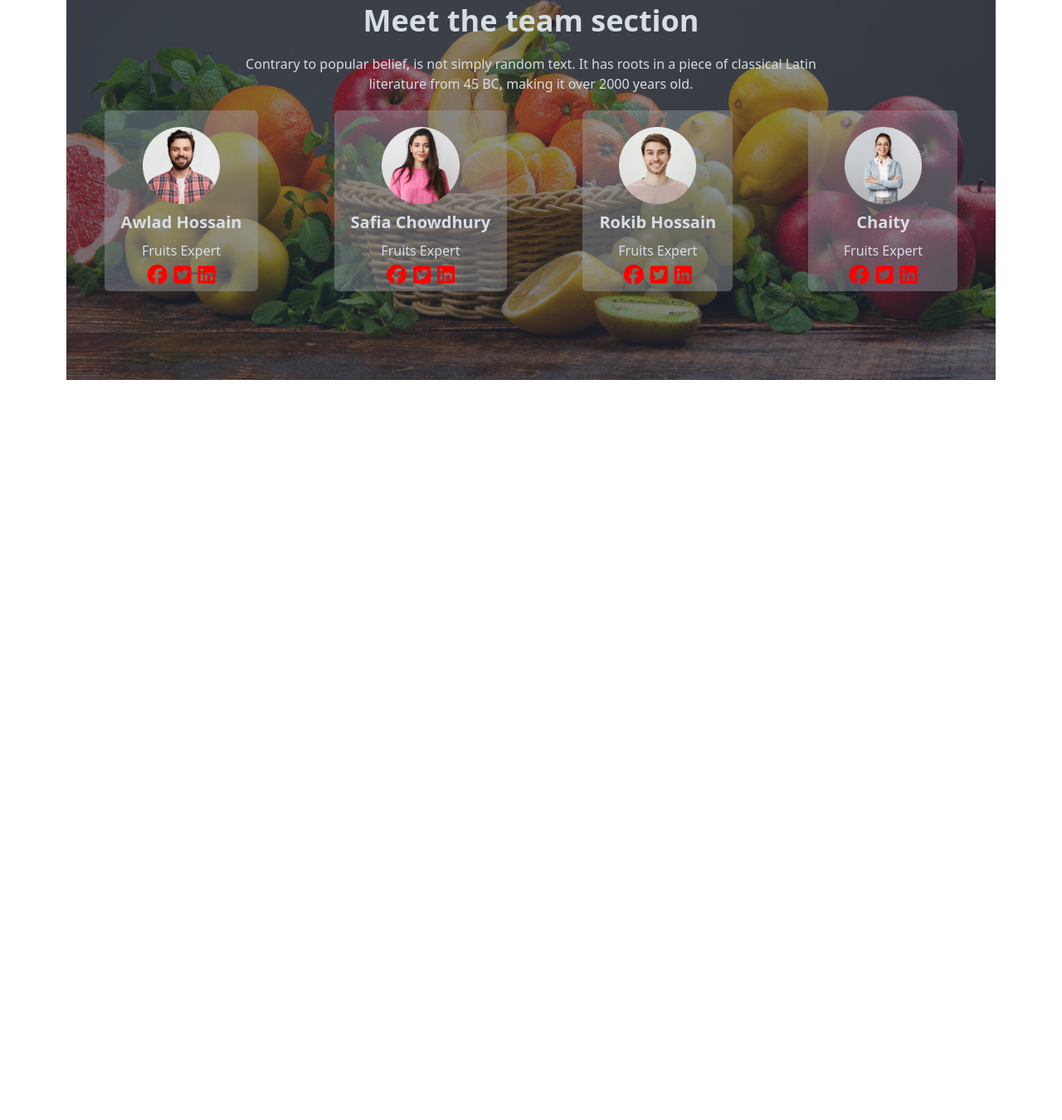
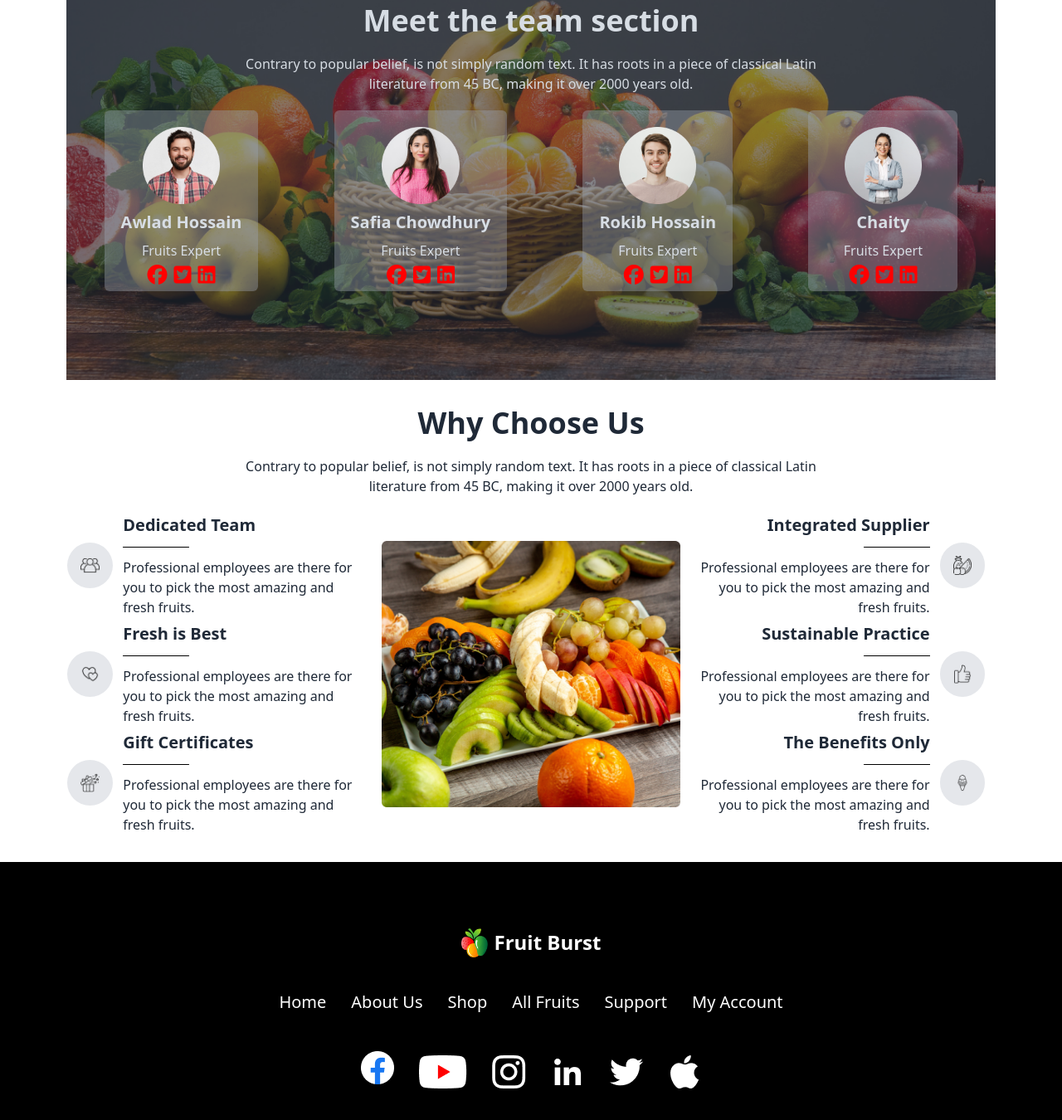
Before and after one commit to Shafiul007/fruit-burst, a plain HTML site: page index.html in a window 1280 px wide. Shown: the part 1660-3010 px from the top of the page at 83% size. Before the commit the page ends 2150 px from the top, so only its background shows below. Drawn offline with nearby package versions, Linux system fonts and the light colour scheme.

Commit message:
all done

```diff
--- a/index.html
+++ b/index.html
@@ -323,11 +323,93 @@
           </div>
 
         </section>
-        <section>
+        <section class="container mx-auto px-2 lg:px-20 mb-8 mt-4 ">
+          <div class="text-center justify-center items-center">
+            <h1 class="mb-5 text-4xl font-bold">Why Choose Us</h1>
+            <p class="mb-5 lg:px-[200px]">Contrary to popular belief, is not simply random text. It has roots in a piece of classical Latin literature from 45 BC, making it over 2000 years old.</p>
+          </div>
+
+          <div class="grid grid-cols-1 lg:grid-cols-3 gap-5">
+                <div class="space-y-1">
+                  <div class="flex p-[1px] justify-between items-center ">
+                    <div class="p-4 bg-gray-200 rounded-full mr-3"><img class="w-[50px]" src="./image/group 1.png" alt=""></div>
+                    <div class="space-y-3">
+                      <h1 class="text-xl font-bold">Dedicated Team</h1><hr class="w-[80px] border-black">
+                      <p>Professional employees are there for you to pick the most amazing and fresh fruits.</p>
+                    </div>
+                  </div>
+                  <div class="flex p-[1px] justify-between items-center ">
+                    <div class="p-4 bg-gray-200 rounded-full mr-3"><img class="w-[50px]" src="./image/love 1.png" alt=""></div>
+                    <div class="space-y-3">
+                      <h1 class="text-xl font-bold">Fresh is Best</h1><hr class="w-[80px] border-black">
+                      <p>Professional employees are there for you to pick the most amazing and fresh fruits.</p>
+                    </div>
+                  </div>
+                  <div class="flex p-[1px] justify-between items-center ">
+                    <div class="p-4 bg-gray-200 rounded-full mr-3"><img class="w-[50px]" src="./image/gift-box 1.png" alt=""></div>
+                    <div class="space-y-3">
+                      <h1 class="text-xl font-bold">Gift Certificates</h1><hr class="w-[80px] border-black">
+                      <p>Professional employees are there for you to pick the most amazing and fresh fruits.</p>
+                    </div>
+                  </div>
+                </div>
+
+                <div class="flex items-center justify-center"><img src="./image/whychoose1.png" alt=""></div>
+
+                <div>
+                  <div class="space-y-1">
+                    <div class="flex lg:flex-row-reverse p-[1px] justify-between items-center ">
+                      <div class="p-4 bg-gray-200 rounded-full mr-3 lg:ml-3"><img class="w-[50px]" src="./image/fruit 1.png" alt=""></div>
+                      <div class="space-y-3">
+                        <h1 class="text-xl font-bold lg:text-right">Integrated Supplier</h1><hr class="w-[80px] border-black lg:relative left-[200px]">
+                        <p class="lg:text-right">Professional employees are there for you to pick the most amazing and fresh fruits.</p>
+                      </div>
+                    </div>
+                    <div class="flex lg:flex-row-reverse p-[1px] justify-between items-center ">
+                      <div class="p-4 bg-gray-200 rounded-full mr-3 lg:ml-3"><img class="w-[50px]" src="./image/like 1.png " alt=""></div>
+                      <div class="space-y-3">
+                        <h1 class="text-xl font-bold lg:text-right">Sustainable Practice</h1><hr class="w-[80px] border-black lg:relative left-[200px]">
+                        <p class="lg:text-right">Professional employees are there for you to pick the most amazing and fresh fruits.</p>
+                      </div>
+                    </div>
+                    <div class="flex lg:flex-row-reverse p-[1px] justify-between items-center ">
+                      <div class="p-4 bg-gray-200 rounded-full mr-3 lg:ml-3"><img class="w-[50px]" src="./image/ice-cream 1.png" alt=""></div>
+                      <div class="space-y-3">
+                        <h1 class="text-xl font-bold lg:text-right">The Benefits Only</h1><hr class="w-[80px] border-black lg:relative left-[200px]">
+                        <p class="lg:text-right">Professional employees are there for you to pick the most amazing and fresh fruits.</p>
+                      </div>
+                    </div>
+                  </div>
+               </div>
+          </div>
 
         </section>
     </main>
-    <footer>
+    <footer class="bg-black p-5 lg:px-[100px] lg:py-[80px] space-y-[40px]">
+
+      <div class="flex items-center justify-center">
+        <img class="mr-2 w-8" src="./image/logo.png" alt="">
+        <h2 class="font-bold text-2xl text-white">Fruit Burst</h2>
+      </div>
+
+      <div class="text-white flex space-x-[30px] flex-wrap justify-center">
+        <a class="text-xl" href="#">Home</a>
+        <a class="text-xl" href="#">About Us</a>
+        <a class="text-xl" href="#">Shop</a>
+        <a class="text-xl" href="#">All Fruits</a>
+        <a class="text-xl" href="#">Support</a>
+        <a class="text-xl" href="#">My Account</a>
+      </div>
+
+      <div class="flex flex-wrap justify-center space-x-[30px] items-center space-y-[10px]">
+       <div> <img src="./image/social (1).png" alt=""></div>
+       <div> <img src="./image/social (2).png" alt=""></div>
+       <div> <img src="./image/social (3).png" alt=""></div>
+       <div> <img src="./image/social (4).png" alt=""></div>
+       <div> <img src="./image/social (5).png" alt=""></div>
+       <div> <img src="./image/social (6).png" alt=""></div>
+
+      </div>
 
     </footer>
 </body>
```
Also changed, not shown: image/fruit 1.png (added), image/gift-box 1.png (added), image/group 1.png (added), image/ice-cream 1.png (added), image/like 1.png (added), image/love 1.png (added), image/social (1).png (added), image/social (2).png (added), image/social (3).png (added), image/social (4).png (added), image/social (5).png (added), image/social (6).png (added).
